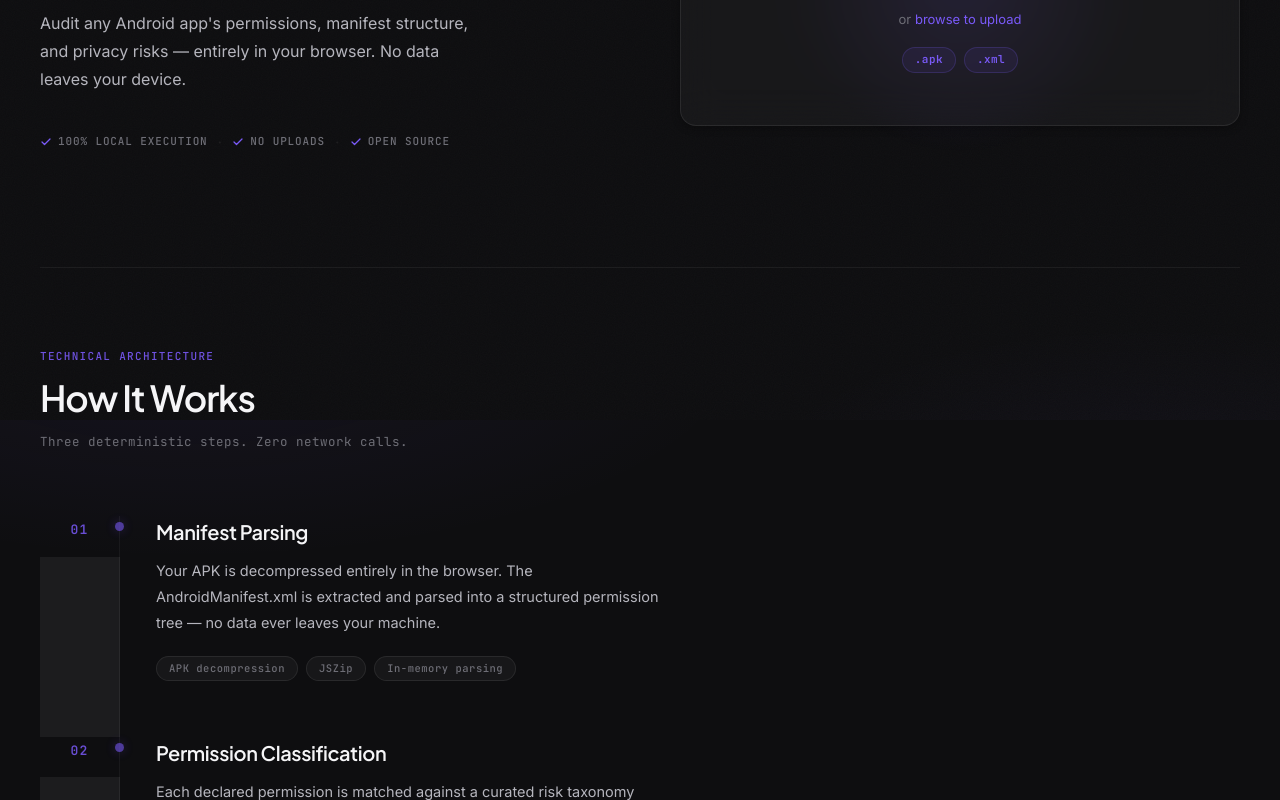
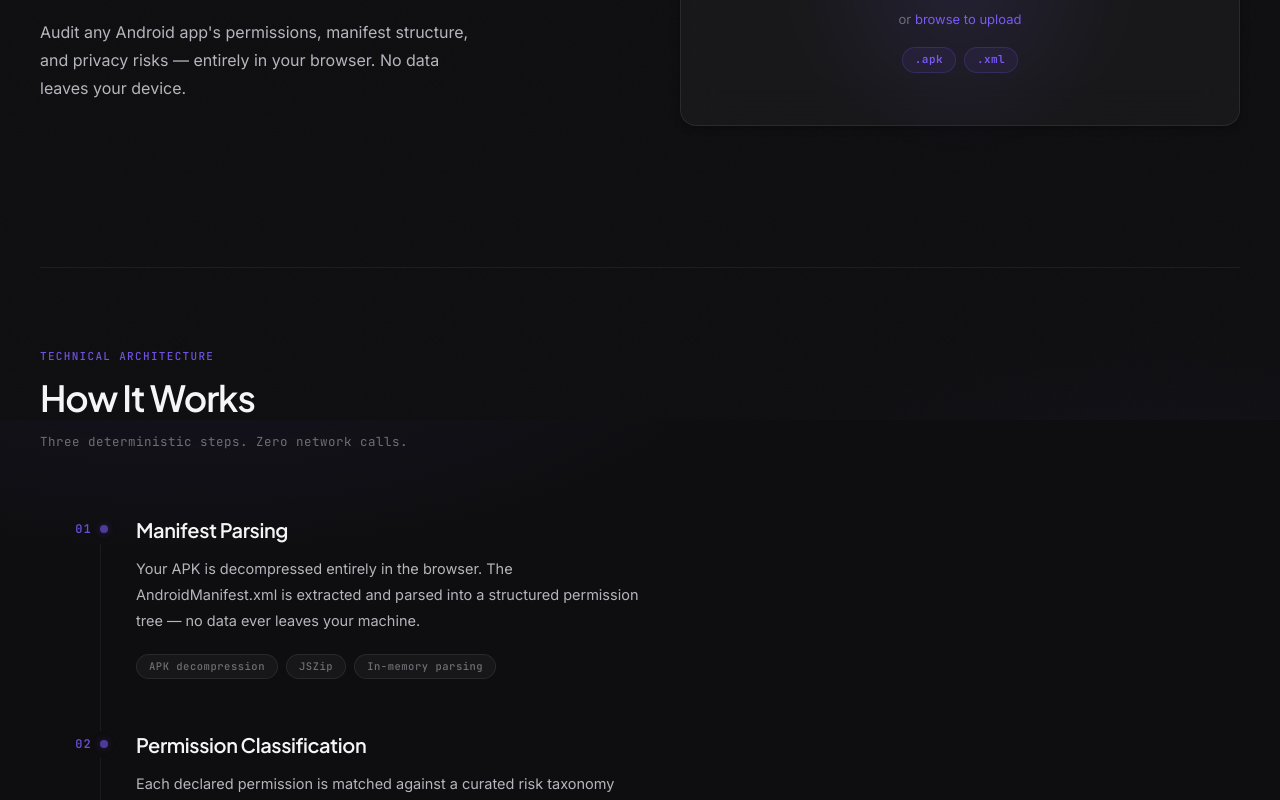
Before and after one commit to analystsandeep/Safe-app, a React (Vite) app: page / in a window 1280 px wide. Shown: the part 380-1180 px from the top of the page. Built offline with nearby package versions, Linux system fonts and the light colour scheme; the HTML template or start-up script is replaced by a standard one.

Commit message:
Fixed errors

```diff
--- a/src/components/FileUpload/FileUpload.jsx
+++ b/src/components/FileUpload/FileUpload.jsx
@@ -42,22 +42,6 @@ export function FileUpload({ onFileSelect, loading, error }) {
                     Audit any Android app's permissions, manifest structure, and privacy risks — entirely in your browser. No data leaves your device.
                 </p>
 
-                <div className="hero-trust-row">
-                    <span className="trust-item">
-                        <svg width="12" height="12" viewBox="0 0 24 24" fill="none" stroke="currentColor" strokeWidth="2.5" strokeLinecap="round" strokeLinejoin="round"><polyline points="20 6 9 17 4 12" /></svg>
-                        100% Local Execution
-                    </span>
-                    <span className="trust-sep">·</span>
-                    <span className="trust-item">
-                        <svg width="12" height="12" viewBox="0 0 24 24" fill="none" stroke="currentColor" strokeWidth="2.5" strokeLinecap="round" strokeLinejoin="round"><polyline points="20 6 9 17 4 12" /></svg>
-                        No Uploads
-                    </span>
-                    <span className="trust-sep">·</span>
-                    <span className="trust-item">
-                        <svg width="12" height="12" viewBox="0 0 24 24" fill="none" stroke="currentColor" strokeWidth="2.5" strokeLinecap="round" strokeLinejoin="round"><polyline points="20 6 9 17 4 12" /></svg>
-                        Open Source
-                    </span>
-                </div>
             </div>
 
             {/* ── Right Column: Upload Module ── */}
--- a/src/components/Footer/Footer.css
+++ b/src/components/Footer/Footer.css
@@ -1,7 +1,8 @@
+/* ── FOOTER ── */
 .footer {
     background: rgba(14, 14, 16, 0.9);
     border-top: 1px solid var(--divider);
-    padding: 40px 0;
+    padding: 36px 0;
     margin-top: 60px;
 }
 
@@ -9,9 +10,9 @@
     max-width: 1280px;
     margin: 0 auto;
     padding: 0 40px;
-    display: grid;
-    grid-template-columns: 1fr auto 1fr;
+    display: flex;
     align-items: center;
+    justify-content: space-between;
     gap: 24px;
 }
 
@@ -40,38 +41,11 @@
     font-family: 'Inter', sans-serif;
 }
 
-/* ── CENTER ── */
-.footer-center {
-    display: flex;
-    justify-content: center;
-}
-
-.footer-local-badge {
-    display: inline-flex;
-    align-items: center;
-    gap: 8px;
-    font-family: 'JetBrains Mono', monospace;
-    font-size: 10.5px;
-    font-weight: 500;
-    letter-spacing: 0.06em;
-    color: var(--text-muted);
-}
-
-.footer-dot {
-    width: 6px;
-    height: 6px;
-    border-radius: 50%;
-    background: #6FCF7F;
-    flex-shrink: 0;
-    animation: pulse-glow 3s ease-in-out infinite;
-}
-
 /* ── RIGHT ── */
 .footer-right {
     display: flex;
     align-items: center;
-    justify-content: flex-end;
-    gap: 20px;
+    gap: 16px;
 }
 
 .footer-link {
@@ -84,26 +58,44 @@
     font-weight: 500;
     font-family: 'Inter', sans-serif;
     transition: color 0.2s var(--ease-premium);
+    white-space: nowrap;
 }
 
 .footer-link:hover {
-    color: var(--text-primary);
+    color: var(--text-secondary);
 }
 
-/* Responsive */
-@media (max-width: 768px) {
+/* ── EMAIL ICON BUTTON ── */
+.footer-email-btn {
+    display: flex;
+    align-items: center;
+    justify-content: center;
+    width: 30px;
+    height: 30px;
+    background: transparent;
+    border: 1px solid var(--border);
+    border-radius: 7px;
+    color: var(--text-muted);
+    cursor: pointer;
+    transition: color 0.2s var(--ease-premium), border-color 0.2s;
+    padding: 0;
+}
+
+.footer-email-btn:hover {
+    color: var(--accent);
+    border-color: rgba(122, 90, 248, 0.35);
+}
+
+/* ── RESPONSIVE ── */
+@media (max-width: 640px) {
     .footer-inner {
-        grid-template-columns: 1fr;
-        text-align: center;
+        flex-direction: column;
+        align-items: flex-start;
+        padding: 0 20px;
         gap: 16px;
-        padding: 0 16px;
-    }
-
-    .footer-left {
-        align-items: center;
     }
 
     .footer-right {
-        justify-content: center;
+        align-self: flex-end;
     }
 }
--- a/src/components/Footer/Footer.jsx
+++ b/src/components/Footer/Footer.jsx
@@ -1,13 +1,9 @@
-import React, { useState } from 'react';
+import React from 'react';
 import './Footer.css';
 
 export function Footer() {
-    const [copied, setCopied] = useState(false);
-
     const copyEmail = () => {
         navigator.clipboard.writeText('itbusinessanalystsandeep@gmail.com');
-        setCopied(true);
-        setTimeout(() => setCopied(false), 2000);
     };
 
     return (
@@ -33,29 +29,18 @@ export function Footer() {
                         <svg width="14" height="14" viewBox="0 0 24 24" fill="currentColor">
                             <path d="M12 .297c-6.63 0-12 5.373-12 12 0 5.303 3.438 9.8 8.205 11.385.6.113.82-.258.82-.577 0-.285-.01-1.04-.015-2.04-3.338.724-4.042-1.61-4.042-1.61C4.422 18.07 3.633 17.7 3.633 17.7c-1.087-.744.084-.729.084-.729 1.205.084 1.838 1.236 1.838 1.236 1.07 1.835 2.809 1.305 3.495.998.108-.776.417-1.305.76-1.605-2.665-.3-5.466-1.332-5.466-5.93 0-1.31.465-2.38 1.235-3.22-.135-.303-.54-1.523.105-3.176 0 0 1.005-.322 3.3 1.23.96-.267 1.98-.399 3-.405 1.02.006 2.04.138 3 .405 2.28-1.552 3.285-1.23 3.285-1.23.645 1.653.24 2.873.12 3.176.765.84 1.23 1.91 1.23 3.22 0 4.61-2.805 5.625-5.475 5.92.42.36.81 1.096.81 2.22 0 1.606-.015 2.896-.015 3.286 0 .315.21.69.825.57C20.565 22.092 24 17.592 24 12.297c0-6.627-5.373-12-12-12" />
                         </svg>
-                        GitHub
-                        <svg width="10" height="10" viewBox="0 0 24 24" fill="none" stroke="currentColor" strokeWidth="2" strokeLinecap="round" strokeLinejoin="round">
-                            <path d="M7 17L17 7M17 7H7M17 7v10" />
-                        </svg>
+                        GitHub ↗
                     </a>
 
-                    <button className="footer-copy-btn" onClick={copyEmail} title="Copy email address">
-                        {copied ? (
-                            <>
-                                <svg width="13" height="13" viewBox="0 0 24 24" fill="none" stroke="currentColor" strokeWidth="2.5" strokeLinecap="round" strokeLinejoin="round">
-                                    <polyline points="20 6 9 17 4 12" />
-                                </svg>
-                                Copied!
-                            </>
-                        ) : (
-                            <>
-                                <svg width="13" height="13" viewBox="0 0 24 24" fill="none" stroke="currentColor" strokeWidth="1.75" strokeLinecap="round" strokeLinejoin="round">
-                                    <rect x="2" y="4" width="20" height="16" rx="2" />
-                                    <path d="m22 7-8.97 5.7a1.94 1.94 0 0 1-2.06 0L2 7" />
-                                </svg>
-                                Contact
-                            </>
-                        )}
+                    <button
+                        className="footer-email-btn"
+                        onClick={copyEmail}
+                        aria-label="Copy email address"
+                    >
+                        <svg width="15" height="15" viewBox="0 0 24 24" fill="none" stroke="currentColor" strokeWidth="1.75" strokeLinecap="round" strokeLinejoin="round">
+                            <rect x="2" y="4" width="20" height="16" rx="2" />
+                            <path d="m22 7-8.97 5.7a1.94 1.94 0 0 1-2.06 0L2 7" />
+                        </svg>
                     </button>
                 </div>
             </div>
--- a/src/components/HowItWorks/HowItWorks.css
+++ b/src/components/HowItWorks/HowItWorks.css
@@ -31,7 +31,7 @@
 }
 
 /* ==========================================================================
-   STEPS — timeline
+   STEPS
    ========================================================================== */
 .hiw-steps {
     display: flex;
@@ -41,66 +41,62 @@
 
 .hiw-step {
     display: grid;
-    grid-template-columns: 80px 1fr;
-    gap: 0 36px;
+    grid-template-columns: 64px 1fr;
+    gap: 0 32px;
+    position: relative;
 }
 
-/* ── LEFT COLUMN: number + line ── */
+/* ── LEFT COLUMN: number + connecting line ── */
 .hiw-step-left {
     display: flex;
     flex-direction: column;
-    align-items: center;
-    gap: 0;
+    align-items: flex-end;
+    /* right-align so line sits at the rightmost edge */
+    padding-top: 4px;
 }
 
 .hiw-step-num {
     font-family: 'JetBrains Mono', monospace;
-    font-size: 13px;
+    font-size: 12px;
     font-weight: 600;
     letter-spacing: 0.1em;
     color: var(--accent);
     opacity: 0.85;
-    padding: 4px 0 16px;
-    text-align: center;
-    width: 100%;
-    border-right: 1px solid var(--divider);
-    flex-shrink: 0;
     position: relative;
+    /* small dot marker on the right edge */
+    padding-right: 12px;
 }
 
-/* Dot on the timeline line */
+/* Glowing dot — sits right at the border */
 .hiw-step-num::after {
     content: '';
     position: absolute;
-    right: -5px;
-    top: 6px;
-    width: 9px;
-    height: 9px;
+    right: -4px;
+    top: 5px;
+    width: 8px;
+    height: 8px;
     border-radius: 50%;
     background: var(--accent);
     opacity: 0.7;
-    box-shadow: 0 0 12px rgba(122, 90, 248, 0.5);
+    box-shadow: 0 0 10px rgba(122, 90, 248, 0.5);
 }
 
-/* The connecting vertical line below the number */
+/* Thin vertical line connecting steps — sits at right edge of left col */
 .hiw-step-line {
+    width: 1px;
     flex: 1;
-    width: 1px;
+    min-height: 40px;
     background: var(--divider);
-    align-self: stretch;
-    min-height: 32px;
-    border-right: 1px solid var(--divider);
-    /* shift it to align with the right border above */
-    margin-right: -1px;
-    width: 100%;
+    margin-right: 3px;
+    /* aligns center of dot (8px wide, right:-4px) with line */
+    margin-top: 4px;
 }
 
 /* ── RIGHT COLUMN: content ── */
 .hiw-step-content {
-    padding: 4px 0 56px;
+    padding: 2px 0 52px;
 }
 
-/* last step has less bottom padding */
 .hiw-step:last-child .hiw-step-content {
     padding-bottom: 0;
 }
@@ -146,8 +142,8 @@
 /* ── RESPONSIVE ── */
 @media (max-width: 640px) {
     .hiw-step {
-        grid-template-columns: 52px 1fr;
-        gap: 0 20px;
+        grid-template-columns: 44px 1fr;
+        gap: 0 16px;
     }
 
     .hiw-step-title {
```
